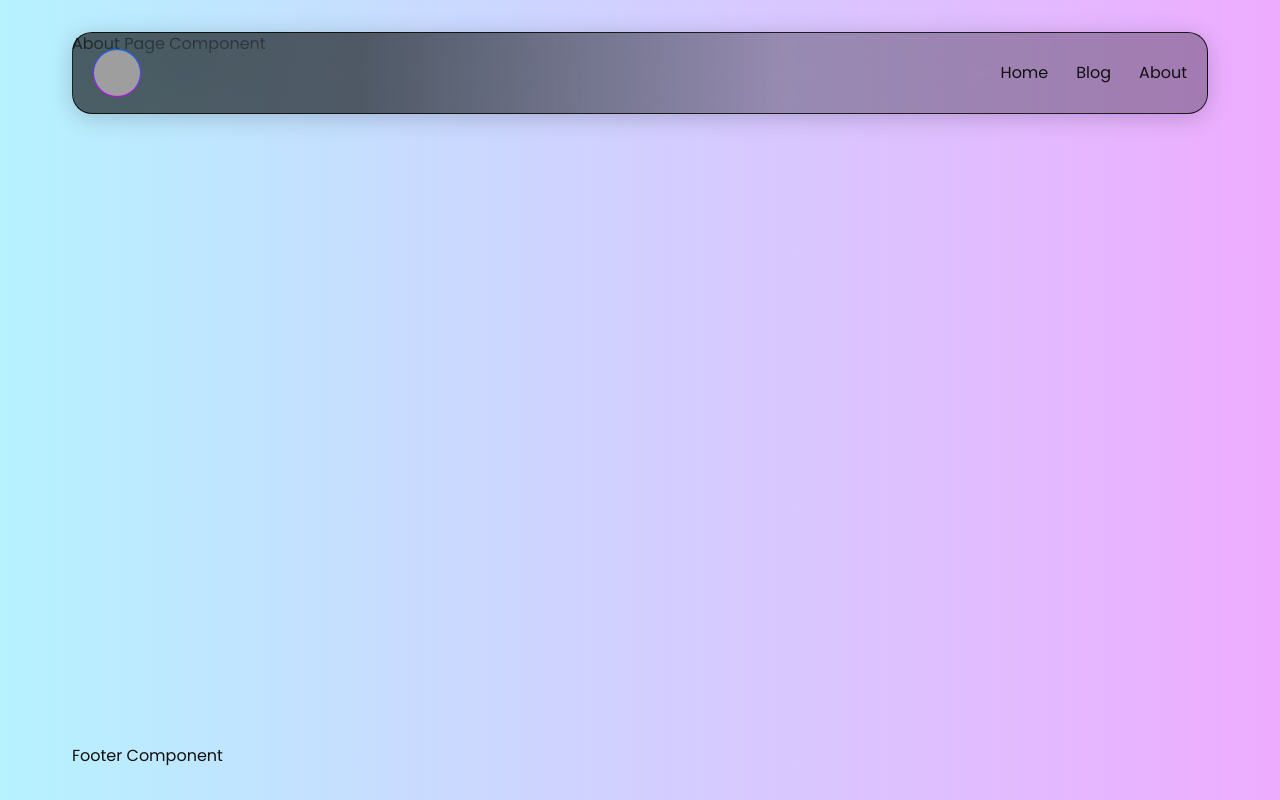
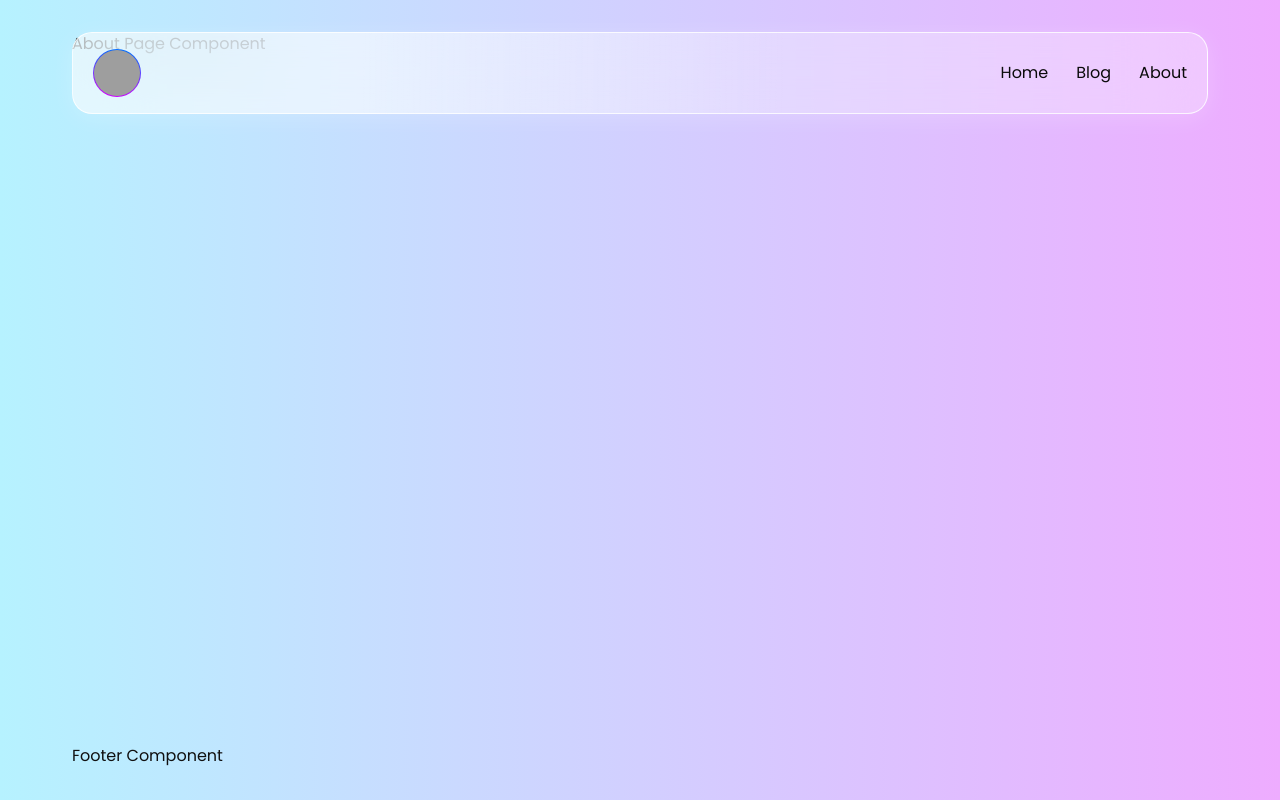
Before and after one commit to codingcodax/nextjs-mdx-blog-kit, a Next.js app: page /about in a window 1280 px wide. Built offline with nearby package versions, Linux system fonts and the light colour scheme; grey boxes are pictures that could not be loaded.

Commit message:
feat: replace rgba values with values of use color mode values

```diff
--- a/components/layout/header/Header.js
+++ b/components/layout/header/Header.js
@@ -1,9 +1,19 @@
 import { Flex } from '@chakra-ui/react';
+
+import useColorModeValues from '@/hooks/useColorModeValues';
 
 import Avatar from './Avatar';
 import Nav from './Nav';
 
 const Header = () => {
+	const {
+		headingPrimaryColor,
+		glassBgOne,
+		glassBgTwo,
+		glassBoxShadow,
+		glassBorder,
+	} = useColorModeValues();
+
 	return (
 		<Flex
 			as='header'
@@ -11,13 +21,14 @@ const Header = () => {
 			px={{ base: 2.5, sm: 5 }}
 			w={{ base: 'calc(100vw - 1rem)', sm: 'calc(100vw - 4rem)' }}
 			maxW='calc(1200px - 64px)'
-			bg='linear-gradient(90.89deg, rgba(0, 0, 0, 0.6) 25.56%, rgba(0, 0, 0, 0.3) 62.83%);'
-			boxShadow='0px 4px 24px -1px rgba(0, 0, 0, 0.2);'
+			justify='space-between'
+			position='fixed'
+			color={headingPrimaryColor}
+			bg={`linear-gradient(90.89deg, ${glassBgOne} 25.56%, ${glassBgTwo} 62.83%);`}
+			boxShadow={`0px 4px 24px -1px ${glassBoxShadow};`}
 			backdropFilter='blur(40px)'
 			borderRadius='20px'
-			justify='space-between'
-			position='fixed'
-			border='1px solid rgba(0, 0, 0, 0.8)'
+			border={`1px solid ${glassBorder}`}
 			zIndex='10'
 		>
 			<Avatar />
```
Also changed, not shown: components/BlogPost.js (+7 -2 lines), components/LatestBlogPosts.js (+11 -1 lines).
